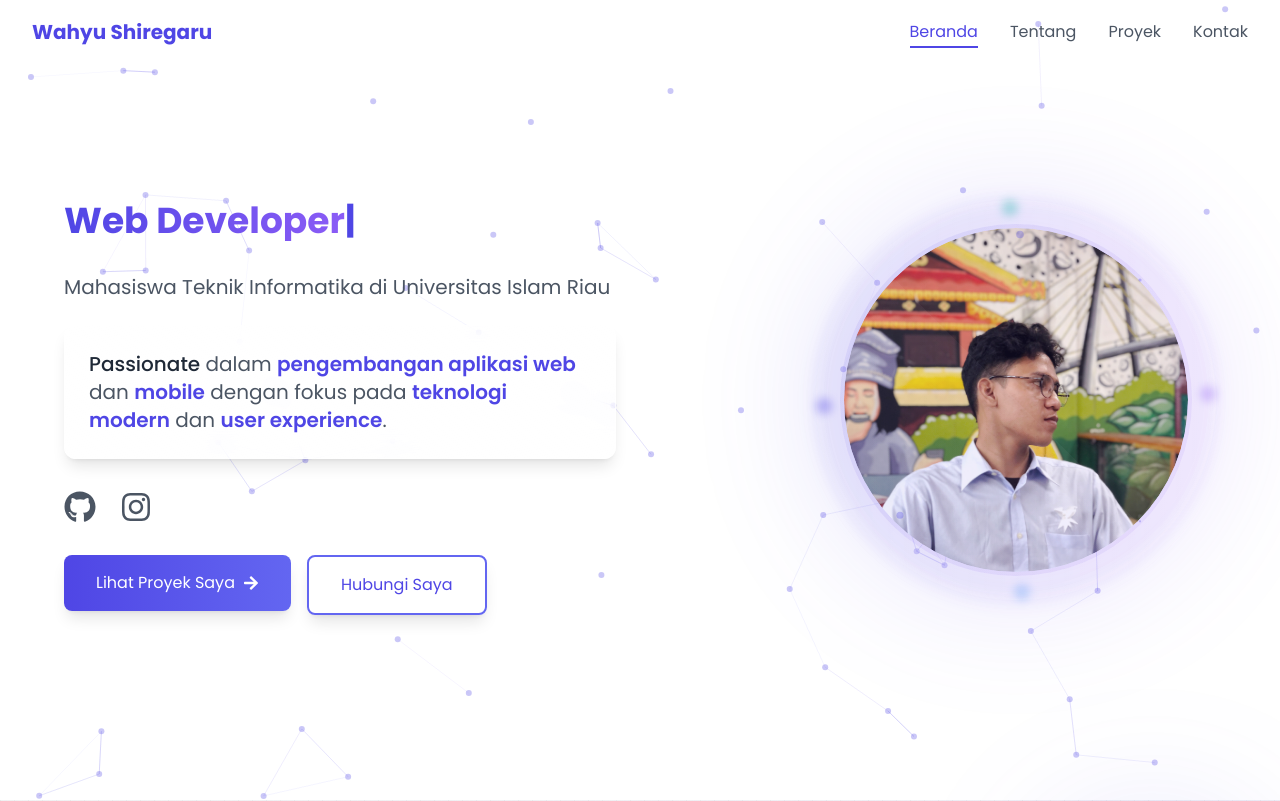
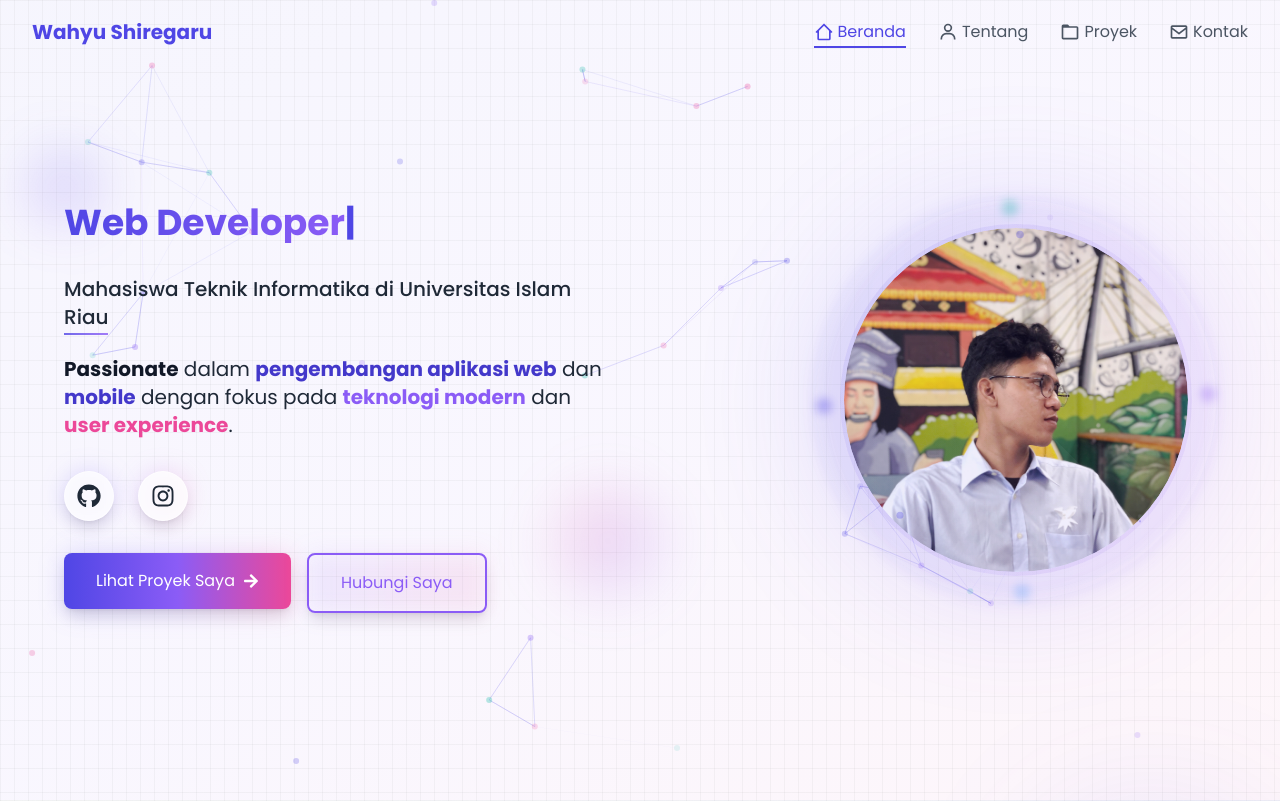
Before and after one commit to Wahyusrg0819/portfolio-website, a Next.js app: page / in a window 1280 px wide. Shown: the top 801 px of the page. Built offline with nearby package versions, Linux system fonts and the light colour scheme.

Commit message:
Enhance UI with text effects, rainbow gradients, and improved animations

```diff
--- a/app/page.tsx
+++ b/app/page.tsx
@@ -150,23 +150,27 @@ const securityTools: SecurityTool[] = [
 ];
 
 const TypewriterComponent = () => {
-  const [mounted, setMounted] = useState(false);
+  const [isMounted, setIsMounted] = useState(false);
 
   useEffect(() => {
-    setMounted(true);
+    setIsMounted(true);
   }, []);
 
-  if (!mounted) {
+  // Render konten statis yang sama di server dan client sebelum hydration
+  if (!isMounted) {
     return (
-      <div className="min-h-[72px] flex items-center">
-        <span className="text-2xl md:text-4xl font-bold">Wahyu Muliadi Siregar</span>
+      <div className="min-h-[72px] flex items-center" suppressHydrationWarning>
+        <span className="inline-block bg-gradient-to-r from-primary-600 to-accent-purple bg-clip-text text-transparent" suppressHydrationWarning>
+          Wahyu M. Siregar
+        </span>
       </div>
     );
   }
 
+  // Hanya render Typewriter setelah mounting di client
   return (
-    <div className="min-h-[72px] flex items-center">
-      <div className="text-2xl md:text-4xl font-bold w-full overflow-hidden">
+    <div className="min-h-[72px] flex items-center" suppressHydrationWarning>
+      <div className="text-2xl md:text-4xl font-bold w-full" suppressHydrationWarning>
         <Typewriter
           options={{
             strings: [
@@ -198,143 +202,213 @@ export default function Home() {
     <LazyMotion features={domAnimation}>
       <div className="min-h-screen" suppressHydrationWarning>
         {/* Hero Section */}
-        <section className="min-h-screen relative flex items-center py-12 sm:py-16 md:py-20">
-          {/* Particles Background */}
+        <section className="min-h-screen relative flex items-center py-12 sm:py-16 md:py-20 overflow-hidden" suppressHydrationWarning>
+          {/* Rainbow Gradient Background with Animation */}
+          <div className="absolute inset-0 bg-gradient-to-br from-primary/5 via-accent-purple/5 to-accent-pink/5 animate-gradient" suppressHydrationWarning>
+            <div className="absolute inset-0 bg-[linear-gradient(to_right,#80808012_1px,transparent_1px),linear-gradient(to_bottom,#80808012_1px,transparent_1px)] bg-[size:14px_24px]" suppressHydrationWarning />
+          </div>
+
+          {/* Enhanced Particles Background */}
           <Particles
             id="tsparticles"
             init={particlesInit}
             options={{
               particles: {
                 number: {
-                  value: 50,
+                  value: 30,
                   density: {
                     enable: true,
                     value_area: 800
                   }
                 },
                 color: {
-                  value: "#4F46E5"
+                  value: ["#4F46E5", "#EC4899", "#8B5CF6", "#14B8A6"]
                 },
                 links: {
                   enable: true,
                   color: "#4F46E5",
-                  opacity: 0.2
+                  opacity: 0.2,
+                  distance: 150
                 },
                 move: {
                   enable: true,
-                  speed: 1
+                  speed: 1,
+                  direction: "none",
+                  random: true,
+                  straight: false,
+                  outModes: "out"
                 },
-                size: {
-                  value: 3
-                },
+                size: { value: 3 },
                 opacity: {
-                  value: 0.3
+                  value: 0.3,
+                  anim: {
+                    enable: true,
+                    speed: 1,
+                    opacity_min: 0.1
+                  }
                 }
               },
               interactivity: {
                 events: {
                   onHover: {
                     enable: true,
-                    mode: "grab"
+                    mode: "grab",
+                    parallax: { enable: true, force: 60 }
                   }
                 }
               },
-              background: {
-                color: {
-                  value: "transparent"
-                }
-              }
+              background: { color: { value: "transparent" } }
             }}
             className="absolute inset-0"
           />
 
           <div className="container mx-auto px-4 sm:px-6 lg:px-8 max-w-7xl relative z-10">
             <div className="flex flex-col md:flex-row items-center justify-between gap-8 md:gap-12 mx-4 sm:mx-6 lg:mx-8">
-              {/* Text Content */}
+              {/* Enhanced Text Content */}
               <motion.div
                 initial={{ opacity: 0, x: -50 }}
                 animate={{ opacity: 1, x: 0 }}
                 transition={{ duration: 0.8 }}
-                className="flex-1 text-center md:text-left w-full md:w-1/2"
+                className="flex-1 text-center md:text-left w-full md:w-1/2 relative"
               >
-                <h1 className="text-3xl sm:text-4xl md:text-5xl font-bold mb-4">
+                {/* Floating Elements with Rainbow Colors */}
+                <motion.div
+                  animate={{
+                    rotate: [0, 360],
+                    scale: [1, 1.2, 1],
+                  }}
+                  transition={{
+                    duration: 20,
+                    repeat: Infinity,
+                    ease: "linear"
+                  }}
+                  className="absolute -left-8 -top-8 w-16 h-16 bg-gradient-to-r from-primary/20 to-accent-purple/20 rounded-full blur-xl"
+                />
+                <motion.div
+                  animate={{
+                    rotate: [360, 0],
+                    scale: [1, 1.3, 1],
+                  }}
+                  transition={{
+                    duration: 15,
+                    repeat: Infinity,
+                    ease: "linear"
+                  }}
+                  className="absolute -right-8 bottom-8 w-20 h-20 bg-gradient-to-r from-accent-purple/20 to-accent-pink/20 rounded-full blur-xl"
+                />
+
+                <h1 className="text-3xl sm:text-4xl md:text-5xl font-bold mb-4 relative z-10 text-gray-900">
                     <TypewriterComponent />
                   </h1>
 
-                <motion.p
+                  <motion.div
                     initial={{ opacity: 0, y: 20 }}
                     animate={{ opacity: 1, y: 0 }}
                     transition={{ delay: 0.3, duration: 0.8 }}
-                  className="text-base sm:text-lg md:text-xl text-gray-600 mb-6"
+                    className="relative z-10 mb-6"
                   >
+                    <span className="text-base sm:text-lg md:text-xl text-gray-800 font-medium relative">
+                      <span className="relative">
                         Mahasiswa Teknik Informatika di Universitas Islam Riau
-                </motion.p>
+                        <motion.div
+                          className="absolute -bottom-1 left-0 w-full h-0.5 bg-gradient-to-r from-primary/80 to-accent-purple/80"
+                          initial={{ width: "0%" }}
+                          animate={{ width: "100%" }}
+                          transition={{ delay: 1, duration: 0.8 }}
+                        />
+                      </span>
+                    </span>
+                  </motion.div>
 
-                <motion.p
+                  <motion.div
                     initial={{ opacity: 0, y: 20 }}
                     animate={{ opacity: 1, y: 0 }}
                     transition={{ delay: 0.5, duration: 0.8 }}
-                  className="text-base sm:text-lg md:text-xl text-gray-600 mb-8 leading-relaxed max-w-2xl mx-auto md:mx-0
-                    bg-gradient-to-br from-white/80 to-white/40 backdrop-blur-md
-                    p-4 sm:p-6 rounded-xl shadow-lg border border-white/50
-                    transform hover:scale-105 transition-all duration-300"
+                  className="relative z-10 mb-8"
                 >
-                  <span className="font-medium text-gray-800">Passionate</span> dalam{" "}
-                  <span className="text-primary font-semibold">pengembangan aplikasi web</span>{" "}
+                  <p className="text-base sm:text-lg md:text-xl text-gray-800 leading-relaxed max-w-2xl mx-auto md:mx-0">
+                    <span className="font-bold text-gray-900">Passionate</span> dalam{" "}
+                    <span className="text-primary-700 font-bold">pengembangan aplikasi web</span>{" "}
                       dan{" "}
-                  <span className="text-primary font-semibold">mobile</span> dengan fokus pada{" "}
-                  <span className="text-indigo-600 font-semibold">teknologi modern</span>{" "}
+                    <span className="text-primary-700 font-bold">mobile</span> dengan fokus pada{" "}
+                    <span className="text-accent-purple font-bold">teknologi modern</span>{" "}
                       dan{" "}
-                  <span className="text-indigo-600 font-semibold">user experience</span>.
-                </motion.p>
+                    <span className="text-accent-pink font-bold">user experience</span>.
+                    </p>
+                  </motion.div>
 
-                {/* Social Links dengan hover effects */}
+                  {/* Enhanced Social Links with Rainbow Effects */}
                   <motion.div
                     initial={{ opacity: 0, y: 20 }}
                     animate={{ opacity: 1, y: 0 }}
                     transition={{ delay: 0.7, duration: 0.8 }}
-                  className="flex gap-4 sm:gap-6 justify-center md:justify-start mb-6 sm:mb-8"
+                    className="flex gap-6 justify-center md:justify-start mb-8 relative z-10"
                   >
-                  <motion.div whileHover={{ scale: 1.2, rotate: 360 }} whileTap={{ scale: 0.9 }}>
+                    <motion.div
+                      whileHover={{ scale: 1.2, rotate: 360 }}
+                      whileTap={{ scale: 0.9 }}
+                      className="relative group"
+                    >
+                      <div className="absolute inset-0 bg-gradient-to-r from-primary/20 to-accent-purple/20 rounded-full blur-md group-hover:blur-xl transition-all duration-300" />
                       <Link
                         href="https://github.com/Wahyusrg0819"
                         target="_blank"
-                      className="text-gray-600 hover:text-primary transition-colors"
+                      className="relative bg-white/80 p-3 rounded-full flex items-center justify-center backdrop-blur-sm border border-white/50 shadow-lg group-hover:shadow-primary/30 transition-all duration-300"
                       >
-                      <FaGithub className="h-8 w-8" />
+                      <FaGithub className="h-6 w-6 text-gray-800 group-hover:text-primary transition-colors" />
                       </Link>
                     </motion.div>
-                  <motion.div whileHover={{ scale: 1.2, rotate: 360 }} whileTap={{ scale: 0.9 }}>
+                    <motion.div
+                      whileHover={{ scale: 1.2, rotate: 360 }}
+                      whileTap={{ scale: 0.9 }}
+                      className="relative group"
+                    >
+                      <div className="absolute inset-0 bg-gradient-to-r from-accent-purple/20 to-accent-pink/20 rounded-full blur-md group-hover:blur-xl transition-all duration-300" />
                       <Link
                         href="#"
                         target="_blank"
-                      className="text-gray-600 hover:text-primary transition-colors"
+                      className="relative bg-white/80 p-3 rounded-full flex items-center justify-center backdrop-blur-sm border border-white/50 shadow-lg group-hover:shadow-accent-purple/30 transition-all duration-300"
                       >
-                      <FaInstagram className="h-8 w-8" />
+                      <FaInstagram className="h-6 w-6 text-gray-800 group-hover:text-accent-purple transition-colors" />
                       </Link>
                     </motion.div>
                   </motion.div>
 
-                {/* Action Buttons dengan hover effects */}
+                  {/* Enhanced Action Buttons with Rainbow Effects */}
                   <motion.div
                     initial={{ opacity: 0, y: 20 }}
                     animate={{ opacity: 1, y: 0 }}
                     transition={{ delay: 0.9, duration: 0.8 }}
-                  className="flex flex-col sm:flex-row gap-4 justify-center md:justify-start"
+                    className="flex flex-col sm:flex-row gap-4 justify-center md:justify-start relative z-10"
                   >
-                  <motion.div whileHover={{ scale: 1.05 }} whileTap={{ scale: 0.95 }}>
+                    <motion.div
+                      whileHover={{ scale: 1.05 }}
+                      whileTap={{ scale: 0.95 }}
+                      className="relative group"
+                    >
+                      <div className="absolute inset-0 bg-gradient-to-r from-primary/20 via-accent-purple/20 to-accent-pink/20 rounded-lg blur-md group-hover:blur-xl transition-all duration-300" />
                       <Link
                         href="/projects"
-                      className="bg-gradient-to-r from-primary-600 to-primary-500 text-white px-8 py-4 rounded-lg flex items-center justify-center gap-2 hover:from-primary-700 hover:to-primary-600 transition-all duration-300 shadow-lg hover:shadow-primary-500/50"
+                      className="relative bg-gradient-to-r from-primary-600 via-accent-purple to-accent-pink text-white px-8 py-4 rounded-lg flex items-center justify-center gap-2 transition-all duration-300 shadow-lg group-hover:shadow-primary/50"
                       >
                         Lihat Proyek Saya
+                        <motion.div
+                          animate={{ x: [0, 5, 0] }}
+                          transition={{ repeat: Infinity, duration: 1.5 }}
+                        >
                           <FaArrowRight className="w-4 h-4" />
+                        </motion.div>
                       </Link>
                     </motion.div>
-                  <motion.div whileHover={{ scale: 1.05 }} whileTap={{ scale: 0.95 }}>
+                    <motion.div
+                      whileHover={{ scale: 1.05 }}
+                      whileTap={{ scale: 0.95 }}
+                      className="relative group"
+                    >
+                      <div className="absolute inset-0 bg-gradient-to-r from-accent-purple/10 to-accent-pink/10 rounded-lg blur-md group-hover:blur-xl transition-all duration-300" />
                       <Link
                         href="/contact"
-                      className="border-2 border-primary-500 text-primary-600 px-8 py-4 rounded-lg flex items-center justify-center gap-2 hover:bg-primary-50 transition-all duration-300 shadow-lg hover:shadow-primary-500/30"
+                      className="relative border-2 border-accent-purple text-accent-purple px-8 py-4 rounded-lg flex items-center justify-center gap-2 hover:bg-accent-purple/5 transition-all duration-300 shadow-lg group-hover:shadow-accent-purple/30"
                       >
                         Hubungi Saya
                       </Link>
--- a/components/Navbar.tsx
+++ b/components/Navbar.tsx
@@ -4,6 +4,8 @@ import Link from "next/link";
 import { useState, useEffect } from "react";
 import { motion, AnimatePresence, LazyMotion, domAnimation } from "framer-motion";
 import { usePathname } from "next/navigation";
+import { BiHomeAlt2, BiUser, BiFolder, BiEnvelope } from "react-icons/bi";
+import { RiMenu4Line } from "react-icons/ri";
 
 export default function Navbar() {
   const [isOpen, setIsOpen] = useState(false);
@@ -25,10 +27,10 @@ export default function Navbar() {
   if (!mounted) return null;
 
   const navItems = [
-    { name: "Beranda", path: "/" },
-    { name: "Tentang", path: "/about" },
-    { name: "Proyek", path: "/projects" },
-    { name: "Kontak", path: "/contact" },
+    { name: "Beranda", path: "/", icon: <BiHomeAlt2 className="text-xl" /> },
+    { name: "Tentang", path: "/about", icon: <BiUser className="text-xl" /> },
+    { name: "Proyek", path: "/projects", icon: <BiFolder className="text-xl" /> },
+    { name: "Kontak", path: "/contact", icon: <BiEnvelope className="text-xl" /> },
   ];
 
   return (
@@ -60,17 +62,27 @@ export default function Navbar() {
                 <Link
                   key={item.path}
                   href={item.path}
-                  className="relative group"
+                  className="relative group flex items-center gap-1"
                 >
+                  <motion.div
+                    whileHover={{ scale: 1.1 }}
+                    whileTap={{ scale: 0.95 }}
+                    className={`${
+                      pathname === item.path
+                        ? "text-primary"
+                        : "text-gray-600 group-hover:text-primary"
+                    } transition-colors`}
+                  >
+                    {item.icon}
+                  </motion.div>
                   <span className={`${
                     pathname === item.path
                       ? "text-primary"
-                      : "text-gray-600 hover:text-primary"
+                      : "text-gray-600 group-hover:text-primary"
                   } transition-colors`}
                   >
                     {item.name}
                   </span>
-                  {/* Animated underline */}
                   <motion.span
                     className={`absolute -bottom-1 left-0 w-0 h-0.5 bg-primary group-hover:w-full transition-all duration-300 ${
                       pathname === item.path ? "w-full" : "w-0"
@@ -88,28 +100,7 @@ export default function Navbar() {
               onClick={() => setIsOpen(!isOpen)}
               aria-label="Toggle menu"
             >
-              <div className="w-6 h-6 flex flex-col justify-center items-center">
-                <motion.span
-                  animate={{
-                    rotate: isOpen ? 45 : 0,
-                    y: isOpen ? 8 : 0,
-                  }}
-                  className="w-6 h-0.5 bg-gray-600 block transition-all duration-300"
-                />
-                <motion.span
-                  animate={{
-                    opacity: isOpen ? 0 : 1,
-                  }}
-                  className="w-6 h-0.5 bg-gray-600 block my-1 transition-all duration-300"
-                />
-                <motion.span
-                  animate={{
-                    rotate: isOpen ? -45 : 0,
-                    y: isOpen ? -8 : 0,
-                  }}
-                  className="w-6 h-0.5 bg-gray-600 block transition-all duration-300"
-                />
-              </div>
+              <RiMenu4Line className="w-6 h-6 text-gray-600" />
             </motion.button>
           </div>
         </div>
@@ -137,13 +128,14 @@ export default function Navbar() {
                   >
                     <Link
                       href={item.path}
-                      className={`block px-3 py-2 rounded-lg ${
+                      className={`flex items-center gap-2 px-3 py-2 rounded-lg ${
                         pathname === item.path
                           ? "text-primary bg-primary/10"
                           : "text-gray-600 hover:text-primary hover:bg-gray-50"
                       } transition-all duration-300`}
                       onClick={() => setIsOpen(false)}
                     >
+                      {item.icon}
                       {item.name}
                     </Link>
                   </motion.div>
--- a/package.json
+++ b/package.json
@@ -19,6 +19,7 @@
     "react-dom": "^18.2.0",
     "react-icons": "^5.4.0",
     "react-particles": "^2.12.2",
+    "react-text-effects": "^1.0.0",
     "tsparticles": "^3.8.1",
     "tsparticles-engine": "^2.12.0",
     "tsparticles-slim": "^2.12.0",
```
Also changed, not shown: 1 other file (tests, documents, lock files or other folders). Lines whose indentation alone changed are shown as unchanged.
